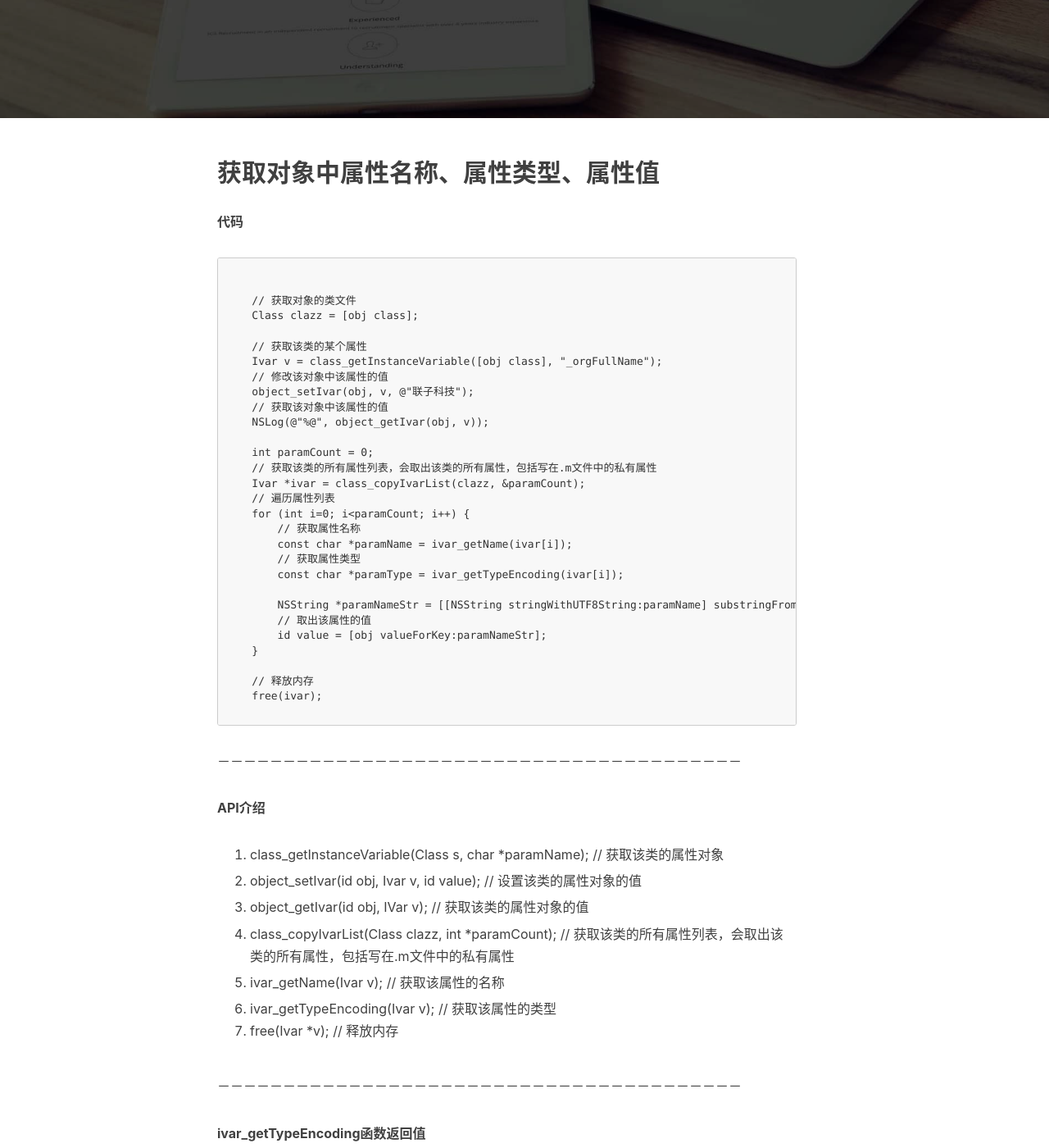
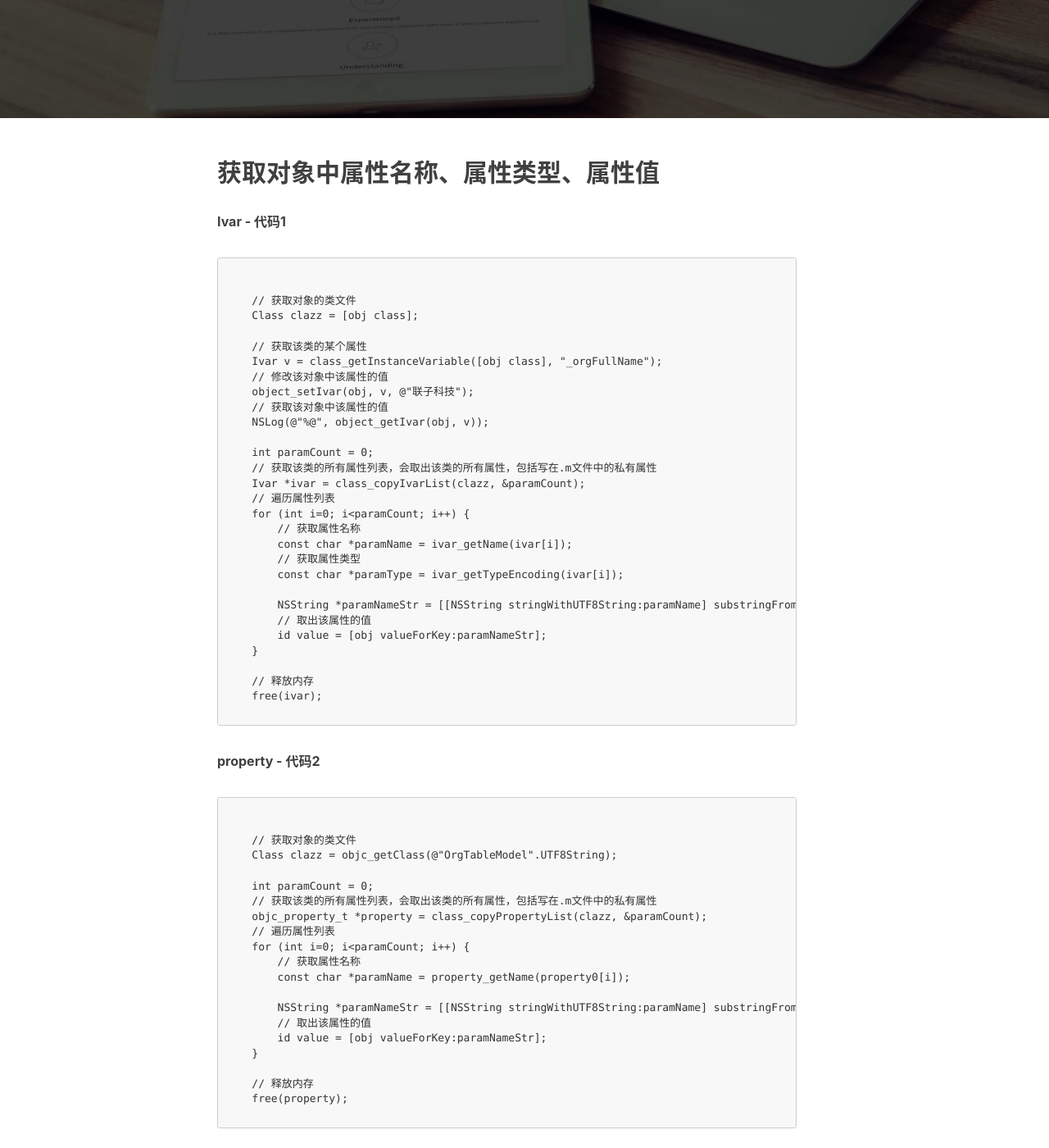
Before and after one commit to u37kl/u37kl.github.io, a Jekyll site: the page built from _posts/2017-02-11-iOS.markdown, in a window 1280 px wide and 1400 px high, scrolled down 379 px. Shown: the whole window at 82% size. Built offline with Jekyll 4.4.1, drawn with Linux system fonts in a browser that asks for light colours; nearby versions of some CDN libraries; comment, search, counter and statistics services are not loaded; some of the changed text lies outside the part shown.

Commit message:
完善Runtime获取成员属性

````diff
--- a/_posts/2017-02-11-iOS.markdown
+++ b/_posts/2017-02-11-iOS.markdown
@@ -12,7 +12,7 @@ tags:
 
 ## 获取对象中属性名称、属性类型、属性值
 
-**代码**
+**Ivar - 代码1**
 
 ```
 
@@ -48,6 +48,32 @@ tags:
 ```
 
 
+**property - 代码2**
+
+```
+
+
+    // 获取对象的类文件
+    Class clazz = objc_getClass(@"OrgTableModel".UTF8String);
+
+    int paramCount = 0;
+    // 获取该类的所有属性列表，会取出该类的所有属性，包括写在.m文件中的私有属性
+    objc_property_t *property = class_copyPropertyList(clazz, &paramCount);
+    // 遍历属性列表
+    for (int i=0; i<paramCount; i++) {
+        // 获取属性名称
+        const char *paramName = property_getName(property0[i]);
+
+        NSString *paramNameStr = [[NSString stringWithUTF8String:paramName] substringFromIndex:1];
+        // 取出该属性的值
+        id value = [obj valueForKey:paramNameStr];
+    }
+
+    // 释放内存
+    free(property);
+
+```
+
 －－－－－－－－－－－－－－－－－－－－－－－－－－－－－－－－－－－－－－－－
 
 **API介绍**
@@ -78,6 +104,31 @@ tags:
 6. long : l
 7. double : d
 8. BOOL : B
+
+－－－－－－－－－－－－－－－－－－－－－－－－－－－－－－－－－－－－－－－－
+
+**class_copyIvarList 与 class_copyPropertyList区别**
+
+1. class_copyPropertyList ：对象成员属性(@propert关键字修饰的对象属性)
+2. class_copyIvarList ：对象成员属性 ＋ 对象成员变量
+
+```
+
+@interface OrgTableModel : NSObject
+{
+    NSString *orgFullName;   -- 对象成员变量
+    NSString *orgEmail;
+}
+// 组织ID
+@property (nonatomic, assign) NSInteger orgId; -- 对象成员属性
+// 组织类型(商会、协会等)
+@property (nonatomic, copy) NSString *orgType;
+// 组织简称
+@property (nonatomic, copy) NSString *orgShortName;
+
+@end
+
+```
 
 
 ## 实例：Model转SQL语句
````
